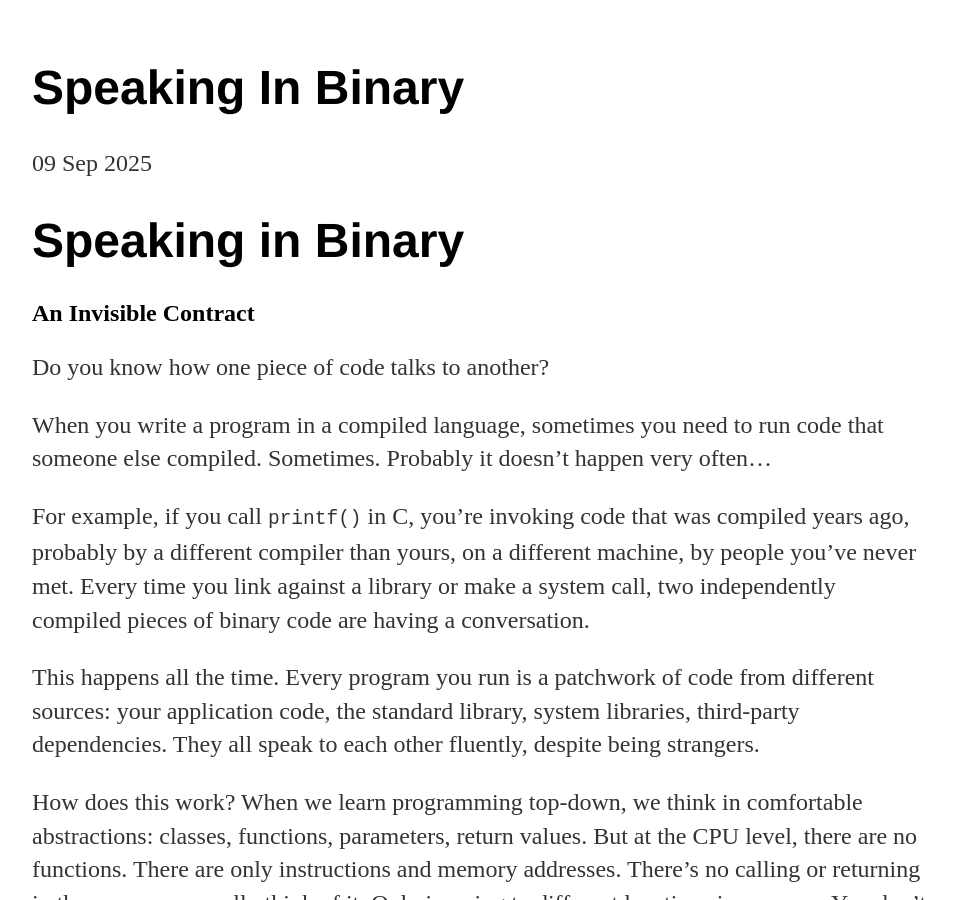
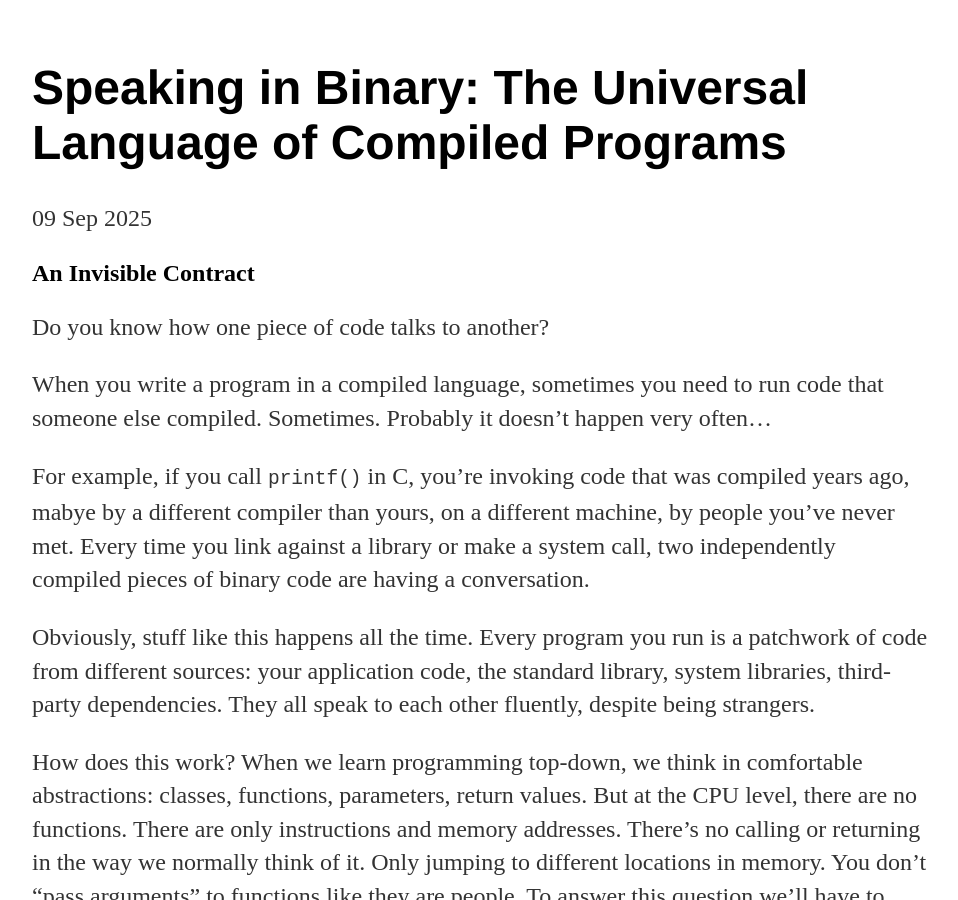
Before and after one commit to paulsbrookes/paulsbrookes.github.io, a Jekyll site: the page built from _posts/2025-09-09-speaking-in-binary.md, in a window 1280 px wide and 900 px high. Shown: the whole window, without its empty margins (160-1118 px from the left). Built offline with Jekyll 4.4.1, drawn with Linux system fonts in a browser that asks for light colours; our own code applies the rules of GitHub Pages for plain Markdown files; some of the changed text lies outside the part shown.

Commit message:
Update Speaking in Binary post with Jekyll header and edits (#10)
- Add Jekyll front matter with layout, title, and date
- Fix typo: "mabye" to "maybe"
- Update phrasing to "Obviously, stuff like this happens all the time"
- Add attribution note about article being written with Claude Code
- Minor content refinements for clarity

🤖 Generated with Claude Code

Co-authored-by: Claude <noreply@anthropic.com>

```diff
--- a/_posts/2025-09-09-speaking-in-binary.md
+++ b/_posts/2025-09-09-speaking-in-binary.md
@@ -1,4 +1,8 @@
-# Speaking in Binary
+---
+layout: post
+title: "Speaking in Binary: The Universal Language of Compiled Programs"
+date: 2025-09-09
+---
 
 ## An Invisible Contract
 
@@ -6,9 +10,9 @@ Do you know how one piece of code talks to another?
 
 When you write a program in a compiled language, sometimes you need to run code that someone else compiled. Sometimes. Probably it doesn't happen very often...
 
-For example, if you call `printf()` in C, you're invoking code that was compiled years ago, probably by a different compiler than yours, on a different machine, by people you've never met. Every time you link against a library or make a system call, two independently compiled pieces of binary code are having a conversation.
+For example, if you call `printf()` in C, you're invoking code that was compiled years ago, mabye by a different compiler than yours, on a different machine, by people you've never met. Every time you link against a library or make a system call, two independently compiled pieces of binary code are having a conversation.
 
-This happens all the time. Every program you run is a patchwork of code from different sources: your application code, the standard library, system libraries, third-party dependencies. They all speak to each other fluently, despite being strangers.
+Obviously, stuff like this happens all the time. Every program you run is a patchwork of code from different sources: your application code, the standard library, system libraries, third-party dependencies. They all speak to each other fluently, despite being strangers.
 
 How does this work? When we learn programming top-down, we think in comfortable abstractions: classes, functions, parameters, return values. But at the CPU level, there are no functions. There are only instructions and memory addresses. There's no calling or returning in the way we normally think of it. Only jumping to different locations in memory. You don't "pass arguments" to functions like they are people. To answer this question we'll have to move down the tech stack to a level at which the abstraction of functions doesn't even exist and learn about the application binary interface (ABI).
 
@@ -163,3 +167,5 @@ Application Binary Interfaces are critical to how any modern computer operates.
 Right now, as you read this, your computer is executing millions of function calls per second, each one following these conventions perfectly. Your browser calling the operating system, which calls device drivers, which call firmware. Code compiled decades ago successfully calling code compiled yesterday. The ABI makes it all possible, a universal language spoken in binary, following rules so consistent that we can link code together without ever seeing its source.
 
 And that's how code talks to code.
+
+*This article was written with a mostly written directly with Claude Code and some quite opinionated prompting. Hopefully the article is as educational for you as it is for me!*
```
